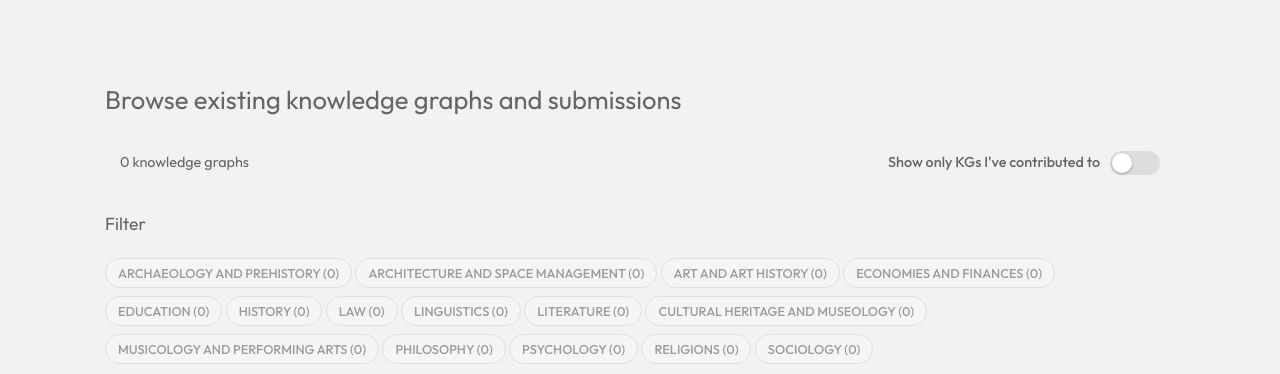
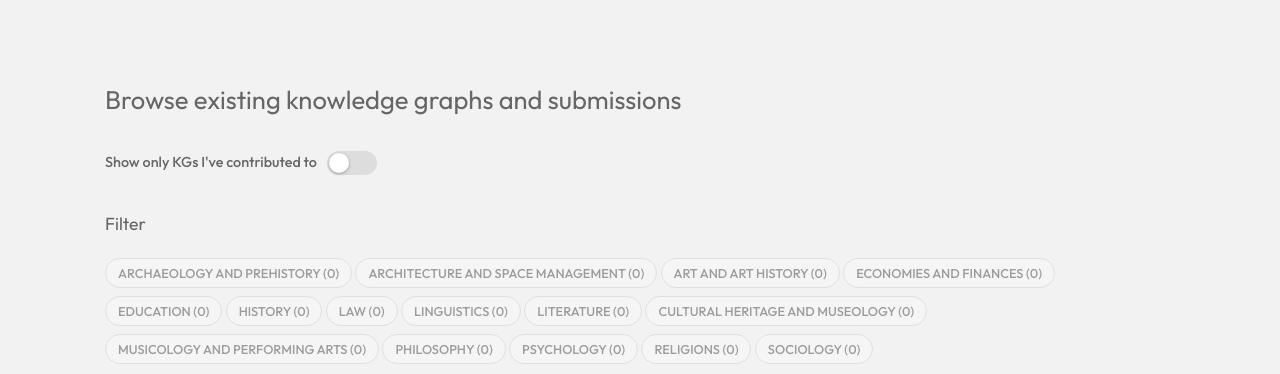
Before and after one commit to odoma-ch/quagga, a FastAPI app: page /browse in a window 1280 px wide. Shown: the part 150-524 px from the top of the page. Run offline with FastAPI, Linux system fonts and the light colour scheme; the visitor is signed in with stand-in values (Sample User, id 1); data that the repository does not hold is empty; parts of the project's set-up code (start-up, migrations or seed data) failed here and were passed over.

Commit message:
remove n knowledge graphs div, and change padding

```diff
--- a/templates/submissions.html
+++ b/templates/submissions.html
@@ -279,10 +279,10 @@
         /* Filter controls */
         .filter-controls {
             display: flex;
-            justify-content: space-between;
+            justify-content: flex-start;
             align-items: center;
             margin-bottom: 20px;
-            padding: 15px;
+            padding: 15px 15px 15px 0;
             background-color: var(--light-gray);
             border-radius: 8px;
         }
@@ -1115,9 +1115,6 @@
 
             {% if is_browse_page and user %}
             <div class="filter-controls">
-                <div class="filter-info">
-                    <span id="kg-showing-count">{{ kg_list|length }}</span> knowledge graphs
-                </div>
                 <div class="toggle-container">
                     <span class="toggle-label">Show only KGs I've contributed to</span>
                     <div class="toggle-switch {% if show_my_contributions %}active{% endif %}" id="kgContributionToggle" onclick="toggleKGContributionFilter()">
@@ -1568,7 +1565,6 @@
         function filterByDomain() {
             const pillButtons = document.querySelectorAll('.domain-pill-btn');
             const kgCards = document.querySelectorAll('.kg-card');
-            const showingCount = document.getElementById('kg-showing-count');
             const filterSummary = document.getElementById('filter-summary');
 
             // Get selected domains
@@ -1610,10 +1606,6 @@
                 }
             });
 
-            // Update the count display
-            if (showingCount) {
-                showingCount.textContent = visibleCount;
-            }
 
             // Update filter summary
             if (filterSummary) {
```
